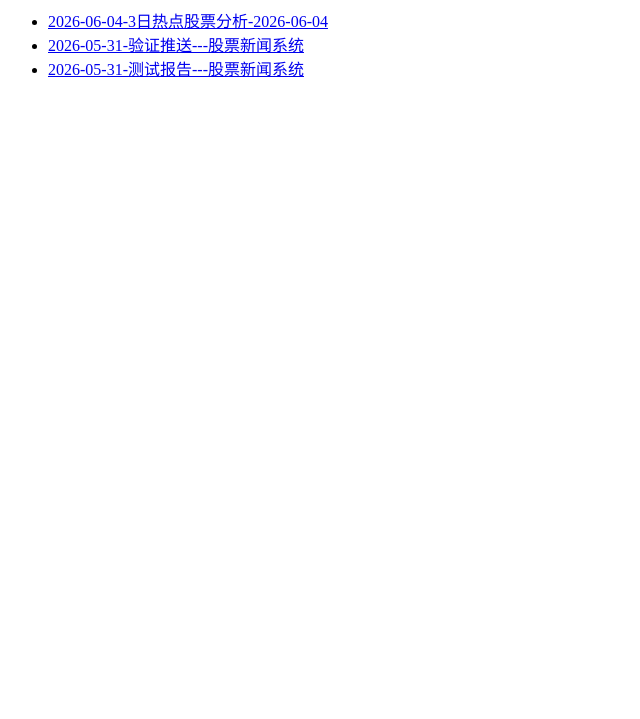
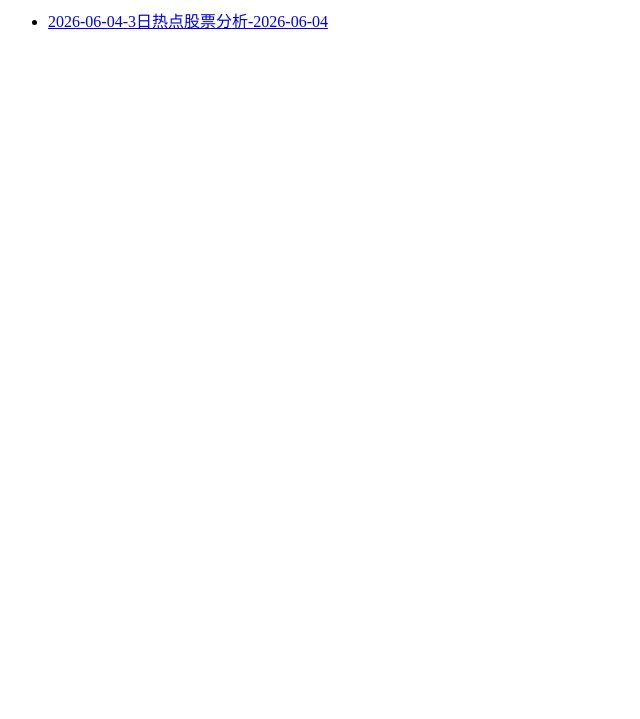
Before and after one commit to DiXiXi/Daily_Cloude_Report, a website: page posts/daily/index.html in a window 1280 px wide. Shown: the part 81-800 px from the top of the page, without its empty margins (0-640 px from the left). Drawn offline with Linux system fonts and the light colour scheme.

Commit message:
Update index.html

```diff
--- a/posts/daily/index.html
+++ b/posts/daily/index.html
@@ -8,8 +8,6 @@
     <h1>股票新闻每日报告</h1>
     <ul>
         <li><a href="2026-06-04-3日热点股票分析-2026-06-04.html">2026-06-04-3日热点股票分析-2026-06-04</a></li>
-        <li><a href="2026-05-31-验证推送---股票新闻系统.html">2026-05-31-验证推送---股票新闻系统</a></li>
-        <li><a href="2026-05-31-测试报告---股票新闻系统.html">2026-05-31-测试报告---股票新闻系统</a></li>
     </ul>
 </body>
 </html>
```
